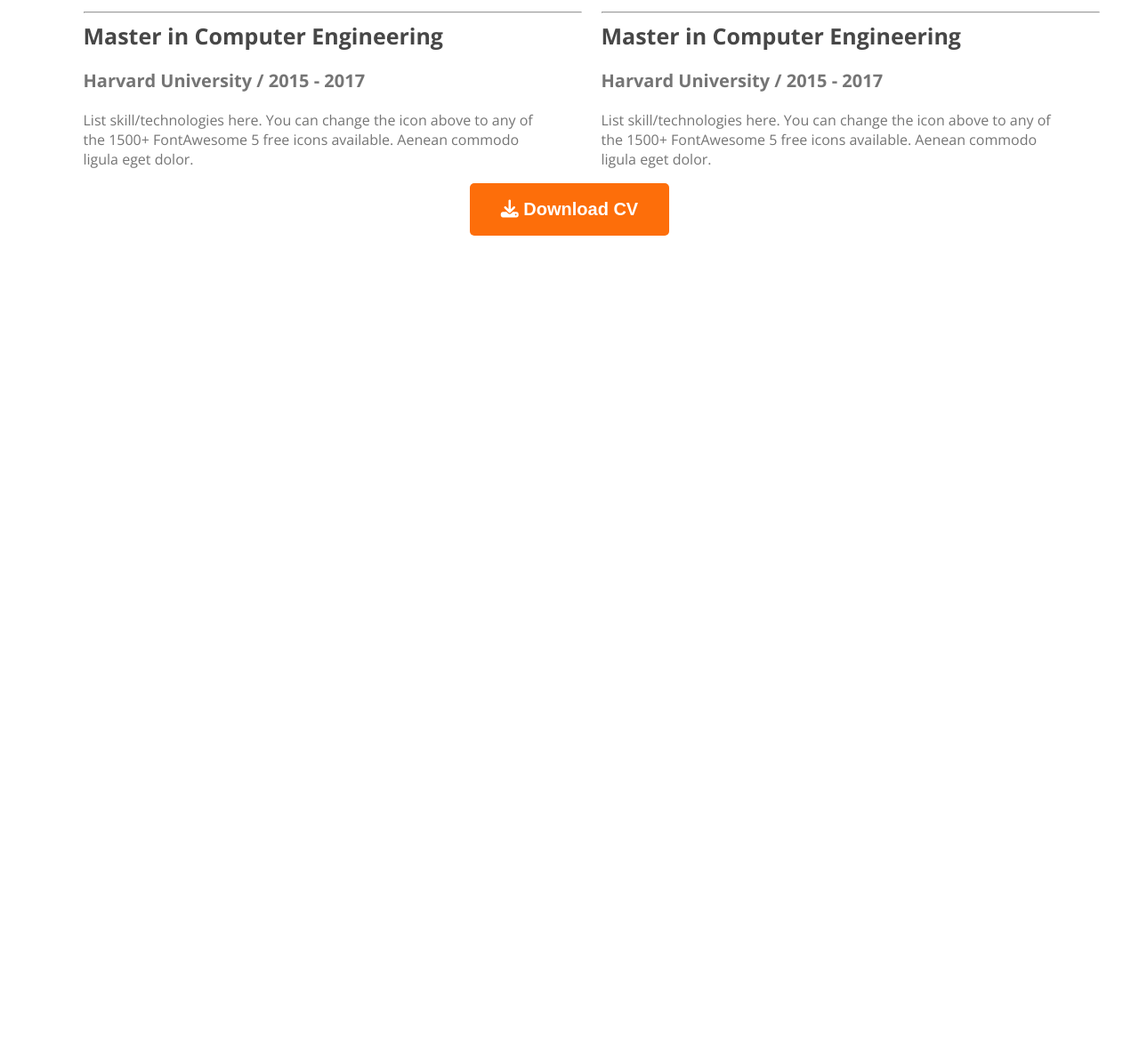
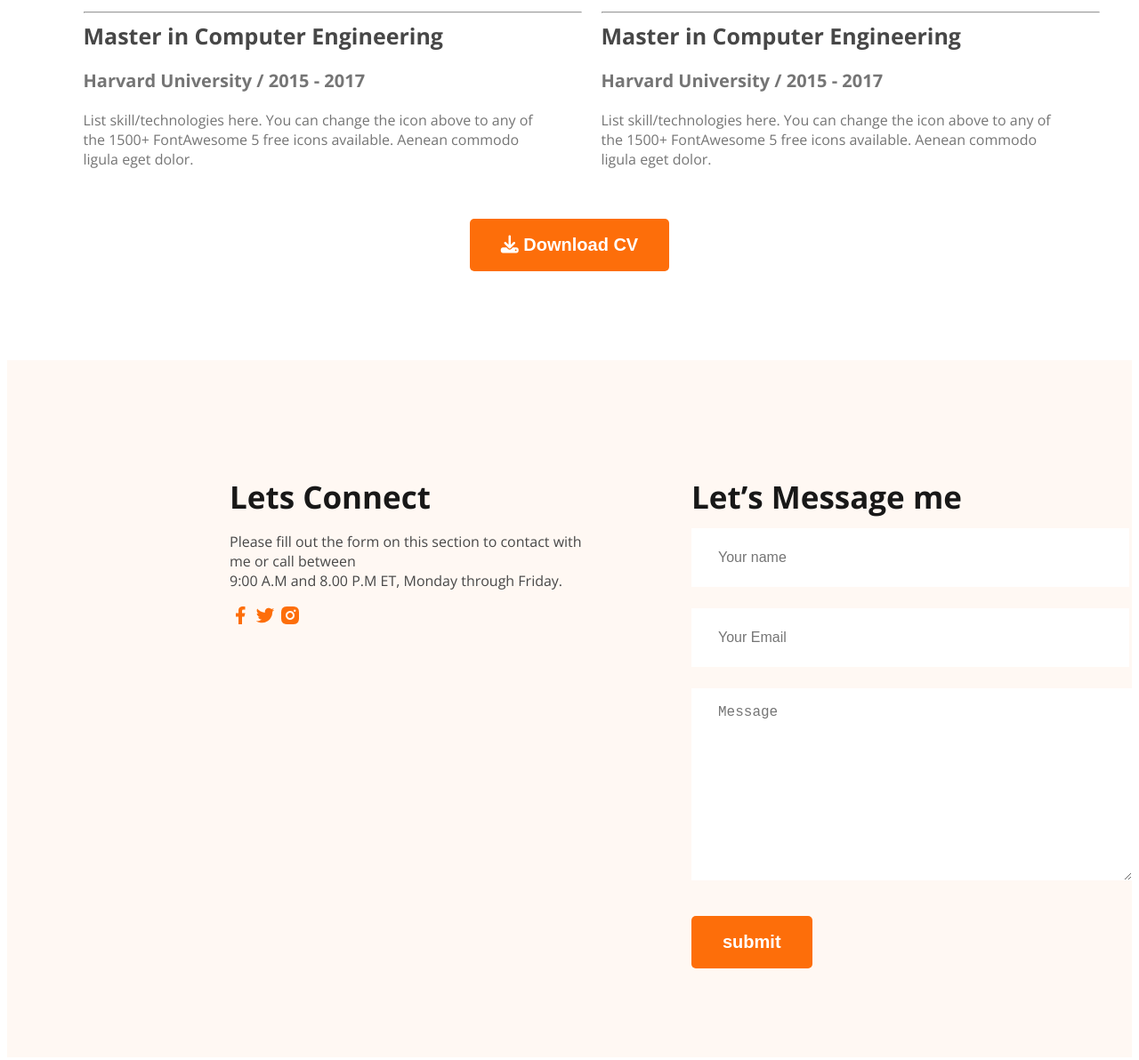
Before and after one commit to KhaledAzizZaki/web-developer-portfolio, a plain HTML site: page index.html in a window 1280 px wide. Shown: the part 3129-4321 px from the top of the page at 89% size. Before the commit the page ends 3402 px from the top, so only its background shows below. Drawn offline with nearby package versions, Linux system fonts and the light colour scheme.

Commit message:
add footer

```diff
--- a/index.html
+++ b/index.html
@@ -196,10 +196,43 @@
 
         <div></div>
       </section>
-      <button class="btn-primery">
+      <button class="btn-primery btn2">
         <i class="fa-solid fa-download"></i> Download CV
       </button>
     </main>
-    <footer></footer>
+    <footer>
+      <section class="footer">
+        <div class="footer-column1">
+          <h4 class="main-title">Lets Connect</h4>
+          <p class="foot-c1-para">
+            Please fill out the form on this section to contact with me or call
+            between <br />
+            9:00 A.M and 8.00 P.M ET, Monday through Friday.
+          </p>
+          <div>
+            <a href=""><img src="images/icons/facebook.png" alt="" /></a>
+            <a href=""><img src="images/icons/twitter.png" alt="" /></a>
+            <a href=""><img src="images/icons/insta.png" alt="" /></a>
+          </div>
+        </div>
+        <!-- <div> -->
+        <div class="footer-column2">
+          <h4 class="main-title">Let’s Message me</h4>
+          <form action="">
+            <input type="text" placeholder="Your name" />
+            <input type="email" placeholder="Your Email" />
+            <textarea
+              name=""
+              id=""
+              placeholder="Message"
+              cols="42"
+              rows="10"
+            ></textarea>
+            <input class="btn-primery btn2" type="submit" value="submit" />
+          </form>
+        </div>
+        <!-- </div> -->
+      </section>
+    </footer>
   </body>
 </html>
--- a/styles/styles.css
+++ b/styles/styles.css
@@ -241,3 +241,59 @@ nav ul {
 hr {
   width: 558px;
 }
+
+.btn2 {
+  margin: 40px 0 100px;
+}
+
+/* footer style  */
+
+.footer {
+  display: flex;
+  width: 100%;
+  /* height: 780px; */
+  background-color: rgba(255, 248, 243, 1);
+}
+
+/* .footer-column1 .footer-column2 {
+  width: 50%;
+} */
+
+.footer-column1 {
+  margin: 130px 120px 0 250px;
+}
+
+.footer-column2 {
+  margin-top: 130px;
+}
+
+.footer-column2 form {
+  display: flex;
+  /* justify-content: center; */
+  align-items: baseline;
+  flex-direction: column;
+}
+
+.foot-c1-para {
+  font-size: 16px;
+  color: rgba(71, 71, 71, 1);
+}
+
+.footer-column2 input[type="text"],
+input[type="email"] {
+  width: 460px;
+  height: 64px;
+  padding-left: 30px;
+  font-size: 16px;
+  color: rgba(117, 117, 117, 1);
+  margin: 12px 0;
+  border: none;
+}
+
+textarea {
+  padding: 18px 30px;
+  font-size: 16px;
+  color: rgba(117, 117, 117, 1);
+  margin-top: 12px;
+  border: none;
+}
```
Also changed, not shown: 1 other file.
